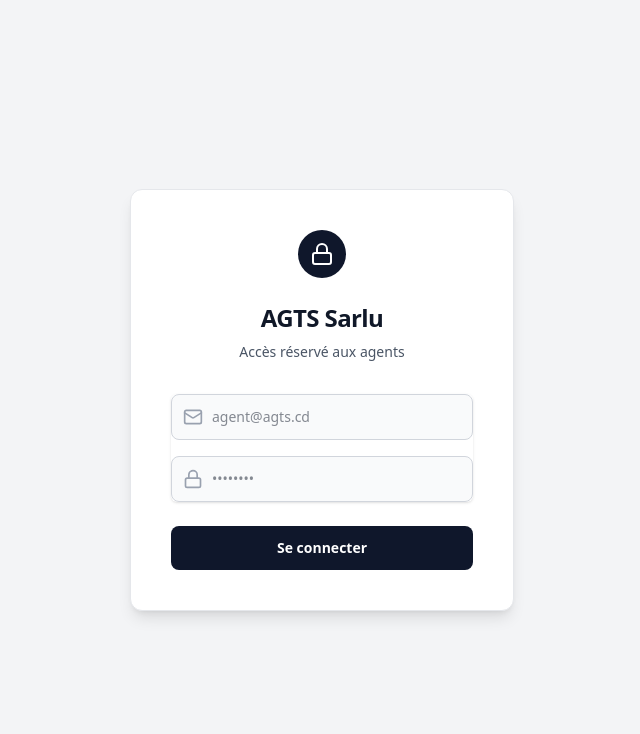
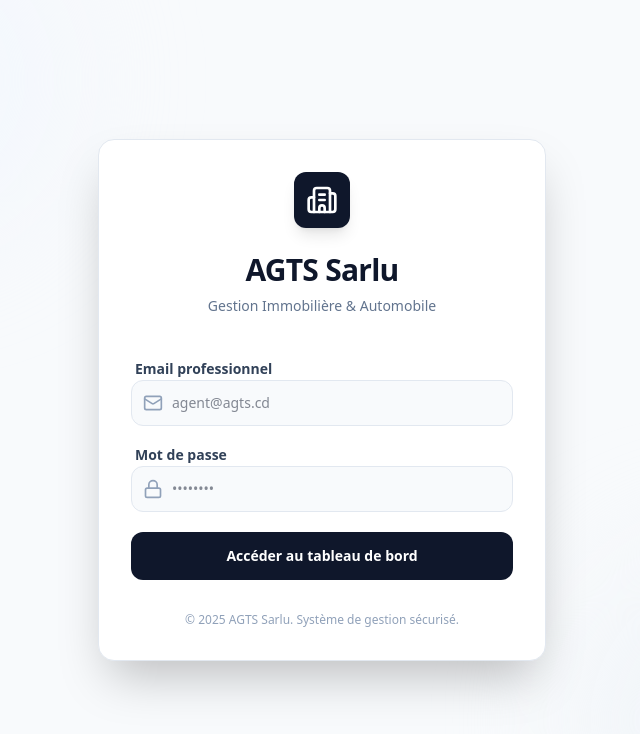
Before and after one commit to ushindicorporate/agts, a Next.js app: page / in a window 1280 px wide. Shown: the top 734 px of the page, without its empty margins (318-958 px from the left). Built offline with nearby package versions, Linux system fonts and the light colour scheme; no server answers.

Commit message:
fix sidebar and header navbar

```diff
--- a/app/dashboard/page.tsx
+++ b/app/dashboard/page.tsx
@@ -1,7 +1,6 @@
 import Link from "next/link";
 import {
   TrendingUp,
-  Users,
   Building2,
   FileText,
   ListTodo,
--- a/app/page.tsx
+++ b/app/page.tsx
@@ -2,94 +2,111 @@
 
 import { useState } from "react";
 import { useRouter } from "next/navigation";
-import { Lock, Mail, Loader2, AlertCircle } from "lucide-react";
+import { Lock, Mail, Loader2, AlertCircle, Building2 } from "lucide-react"; // Ajout de Building2
 import { createClient } from "@/lib/supabase/client";
+import { toast } from "sonner"; // Utilisation du toaster pour le mode entreprise
 
 export default function LoginPage() {
   const router = useRouter();
-  const supabase = createClient(); // Initialisation
+  const supabase = createClient();
 
   const [email, setEmail] = useState("");
   const [password, setPassword] = useState("");
   const [isLoading, setIsLoading] = useState(false);
-  const [error, setError] = useState<string | null>(null);
 
   const handleLogin = async (e: React.FormEvent) => {
     e.preventDefault();
     setIsLoading(true);
-    setError(null);
 
-    // 1. Appel Supabase Auth
-    const { error } = await supabase.auth.signInWithPassword({
-      email,
-      password,
-    });
+    try {
+      const { data, error } = await supabase.auth.signInWithPassword({
+        email,
+        password,
+      });
 
-    if (error) {
-      setError(error.message); // Ex: "Invalid login credentials"
+      if (error) {
+        toast.error("Échec de connexion", {
+          description: error.message === "Invalid login credentials"
+            ? "Identifiants incorrects. Vérifiez votre email et mot de passe."
+            : error.message,
+        });
+        return;
+      }
+
+      if (data.user) {
+        toast.success("Connexion réussie", {
+          description: "Bienvenue sur la plateforme AGTS.",
+        });
+        router.push("/dashboard");
+        router.refresh();
+      }
+    } catch (err) {
+      toast.error("Erreur système", {
+        description: "Une erreur inattendue est survenue.",
+      });
+    } finally {
       setIsLoading(false);
-    } else {
-      router.refresh();
-      router.push("/dashboard");
     }
   };
 
   return (
-    <div className="flex min-h-screen flex-col items-center justify-center bg-gray-100 px-4">
-      <div className="w-full max-w-sm space-y-8 rounded-xl bg-white p-10 shadow-lg border border-gray-200">
+    // Background plus "Corporate" avec un léger dégradé
+    <div className="flex min-h-screen items-center justify-center bg-[#f8fafc] dark:bg-slate-950 px-4">
+      {/* Petit décor pour le mode entreprise */}
+      <div className="absolute inset-0 z-0 overflow-hidden pointer-events-none">
+        <div className="absolute -top-[10%] -left-[10%] w-[40%] h-[40%] rounded-full bg-blue-50/50 blur-3xl" />
+        <div className="absolute -bottom-[10%] -right-[10%] w-[40%] h-[40%] rounded-full bg-slate-100 blur-3xl" />
+      </div>
+
+      <div className="relative z-10 w-full max-w-md space-y-8 rounded-2xl bg-white dark:bg-slate-900 p-8 shadow-2xl border border-slate-200 dark:border-slate-800">
 
         <div className="text-center">
-          <div className="mx-auto flex h-12 w-12 items-center justify-center rounded-full bg-slate-900 text-white">
-            <Lock className="h-6 w-6" />
+          <div className="mx-auto flex h-14 w-14 items-center justify-center rounded-xl bg-slate-900 text-white shadow-lg">
+            <Building2 className="h-8 w-8" />
           </div>
-          <h2 className="mt-6 text-2xl font-bold tracking-tight text-gray-900">
+          <h2 className="mt-6 text-3xl font-extrabold tracking-tight text-slate-900 dark:text-white">
             AGTS Sarlu
           </h2>
-          <p className="mt-2 text-sm text-gray-600">
-            Accès réservé aux agents
+          <p className="mt-2 text-sm text-slate-500 dark:text-slate-400 font-medium">
+            Gestion Immobilière & Automobile
           </p>
         </div>
 
-        {error && (
-          <div className="flex items-center gap-2 rounded-md bg-red-50 p-3 text-sm text-red-600 border border-red-200">
-            <AlertCircle className="h-4 w-4" />
-            {error === "Invalid login credentials" ? "Email ou mot de passe incorrect." : error}
-          </div>
-        )}
-
-        <form className="mt-8 space-y-6" onSubmit={handleLogin}>
-          <div className="space-y-4 rounded-md shadow-sm">
-            <div>
-              <label htmlFor="email" className="sr-only">Email</label>
-              <div className="relative">
-                <div className="pointer-events-none absolute inset-y-0 left-0 flex items-center pl-3">
-                  <Mail className="h-5 w-5 text-gray-400" />
+        <form className="mt-10 space-y-5" onSubmit={handleLogin}>
+          <div className="space-y-4">
+            <div className="space-y-2">
+              <label className="text-sm font-semibold text-slate-700 dark:text-slate-300 ml-1">
+                Email professionnel
+              </label>
+              <div className="relative group">
+                <div className="absolute inset-y-0 left-0 flex items-center pl-3 transition-colors group-focus-within:text-blue-600">
+                  <Mail className="h-5 w-5 text-slate-400" />
                 </div>
                 <input
-                  id="email"
                   type="email"
                   required
                   value={email}
                   onChange={(e) => setEmail(e.target.value)}
-                  className="block w-full rounded-lg border border-gray-300 bg-gray-50 py-3 pl-10 text-gray-900 focus:border-blue-500 focus:outline-none focus:ring-1 focus:ring-blue-500 sm:text-sm"
+                  className="block w-full rounded-xl border border-slate-200 bg-slate-50 dark:bg-slate-800 dark:border-slate-700 py-3 pl-10 text-slate-900 dark:text-white transition-all focus:border-blue-500 focus:bg-white focus:ring-2 focus:ring-blue-500/20 outline-none sm:text-sm"
                   placeholder="agent@agts.cd"
                 />
               </div>
             </div>
 
-            <div>
-              <label htmlFor="password" className="sr-only">Mot de passe</label>
-              <div className="relative">
-                <div className="pointer-events-none absolute inset-y-0 left-0 flex items-center pl-3">
-                  <Lock className="h-5 w-5 text-gray-400" />
+            <div className="space-y-2">
+              <label className="text-sm font-semibold text-slate-700 dark:text-slate-300 ml-1">
+                Mot de passe
+              </label>
+              <div className="relative group">
+                <div className="absolute inset-y-0 left-0 flex items-center pl-3 transition-colors group-focus-within:text-blue-600">
+                  <Lock className="h-5 w-5 text-slate-400" />
                 </div>
                 <input
-                  id="password"
                   type="password"
                   required
                   value={password}
                   onChange={(e) => setPassword(e.target.value)}
-                  className="block w-full rounded-lg border border-gray-300 bg-gray-50 py-3 pl-10 text-gray-900 focus:border-blue-500 focus:outline-none focus:ring-1 focus:ring-blue-500 sm:text-sm"
+                  className="block w-full rounded-xl border border-slate-200 bg-slate-50 dark:bg-slate-800 dark:border-slate-700 py-3 pl-10 text-slate-900 dark:text-white transition-all focus:border-blue-500 focus:bg-white focus:ring-2 focus:ring-blue-500/20 outline-none sm:text-sm"
                   placeholder="••••••••"
                 />
               </div>
@@ -99,12 +116,19 @@ export default function LoginPage() {
           <button
             type="submit"
             disabled={isLoading}
-            className="group relative flex w-full justify-center rounded-lg bg-slate-900 px-4 py-3 text-sm font-semibold text-white hover:bg-slate-800 disabled:opacity-70 disabled:cursor-not-allowed"
+            className="w-full flex justify-center items-center rounded-xl bg-slate-900 py-3.5 text-sm font-bold text-white transition-all hover:bg-slate-800 hover:shadow-lg active:scale-[0.98] disabled:opacity-70 disabled:cursor-not-allowed"
           >
-            {isLoading ? <Loader2 className="mr-2 h-5 w-5 animate-spin" /> : null}
-            {isLoading ? "Vérification..." : "Se connecter"}
+            {isLoading ? (
+              <Loader2 className="mr-2 h-5 w-5 animate-spin" />
+            ) : (
+              "Accéder au tableau de bord"
+            )}
           </button>
         </form>
+
+        <p className="text-center text-xs text-slate-400">
+          © {new Date().getFullYear()} AGTS Sarlu. Système de gestion sécurisé.
+        </p>
       </div>
     </div>
   );
--- /dev/null
+++ b/components/Layout/Breadcrumbs.tsx
@@ -0,0 +1,39 @@
+'use client'
+
+import Link from "next/link";
+import { usePathname } from "next/navigation";
+import { ChevronRight, Home } from "lucide-react";
+import { cn } from "@/lib/utils";
+
+export function Breadcrumbs() {
+  const pathname = usePathname();
+  const paths = pathname.split('/').filter(p => p);
+
+  return (
+    <nav className="flex items-center space-x-2 text-sm text-slate-500">
+      <Link href="/dashboard" className="hover:text-slate-900 transition">
+        <Home className="h-4 w-4" />
+      </Link>
+      {paths.map((path, index) => {
+        const href = `/${paths.slice(0, index + 1).join('/')}`;
+        const isLast = index === paths.length - 1;
+        const label = path.charAt(0).toUpperCase() + path.slice(1);
+
+        return (
+          <div key={path} className="flex items-center space-x-2">
+            <ChevronRight className="h-3 w-3 text-slate-400" />
+            <Link
+              href={href}
+              className={cn(
+                "hover:text-slate-900 transition capitalize",
+                isLast ? "font-semibold text-slate-900 pointer-events-none" : ""
+              )}
+            >
+              {label === "Dashboard" ? "Accueil" : label}
+            </Link>
+          </div>
+        );
+      })}
+    </nav>
+  );
+}
--- /dev/null
+++ b/components/Layout/CommandSearch.tsx
@@ -0,0 +1,36 @@
+"use client"
+
+import * as React from "react"
+import { Search, Building2, Car, Users } from "lucide-react"
+import { CommandDialog, CommandEmpty, CommandGroup, CommandInput, CommandItem, CommandList } from "@/components/ui/command"
+
+export function CommandSearch() {
+  const [open, setOpen] = React.useState(false)
+
+  React.useEffect(() => {
+    const down = (e: KeyboardEvent) => {
+      if (e.key === "k" && (e.metaKey || e.ctrlKey)) {
+        e.preventDefault()
+        setOpen((open) => !open)
+      }
+    }
+    document.addEventListener("keydown", down)
+    return () => document.removeEventListener("keydown", down)
+  }, [])
+
+  return (
+    <CommandDialog open={open} onOpenChange={setOpen}>
+      <CommandInput placeholder="Rechercher un véhicule, un bien, un client..." />
+      <CommandList>
+        <CommandEmpty>Aucun résultat trouvé.</CommandEmpty>
+        <CommandGroup heading="Actions rapides">
+          <CommandItem><Building2 className="mr-2 h-4 w-4" /> Ajouter un bien immo</CommandItem>
+          <CommandItem><Car className="mr-2 h-4 w-4" /> Ajouter un véhicule</CommandItem>
+        </CommandGroup>
+        <CommandGroup heading="Contacts">
+          <CommandItem><Users className="mr-2 h-4 w-4" /> Voir tous les clients</CommandItem>
+        </CommandGroup>
+      </CommandList>
+    </CommandDialog>
+  )
+}
--- a/lib/actions/auth-actions.ts
+++ b/lib/actions/auth-actions.ts
@@ -9,5 +9,5 @@ export async function signOutAction() {
   await supabase.auth.signOut();
 
   // Redirection vers la page de login
-  return redirect("/login");
+  return redirect("/");
 }
```
Also changed, not shown: app/dashboard/layout.tsx (+11 -3 lines), components/Layout/SidebarContent.tsx (+46 -59 lines), lib/supabase/proxy.ts (+22 -42 lines).
